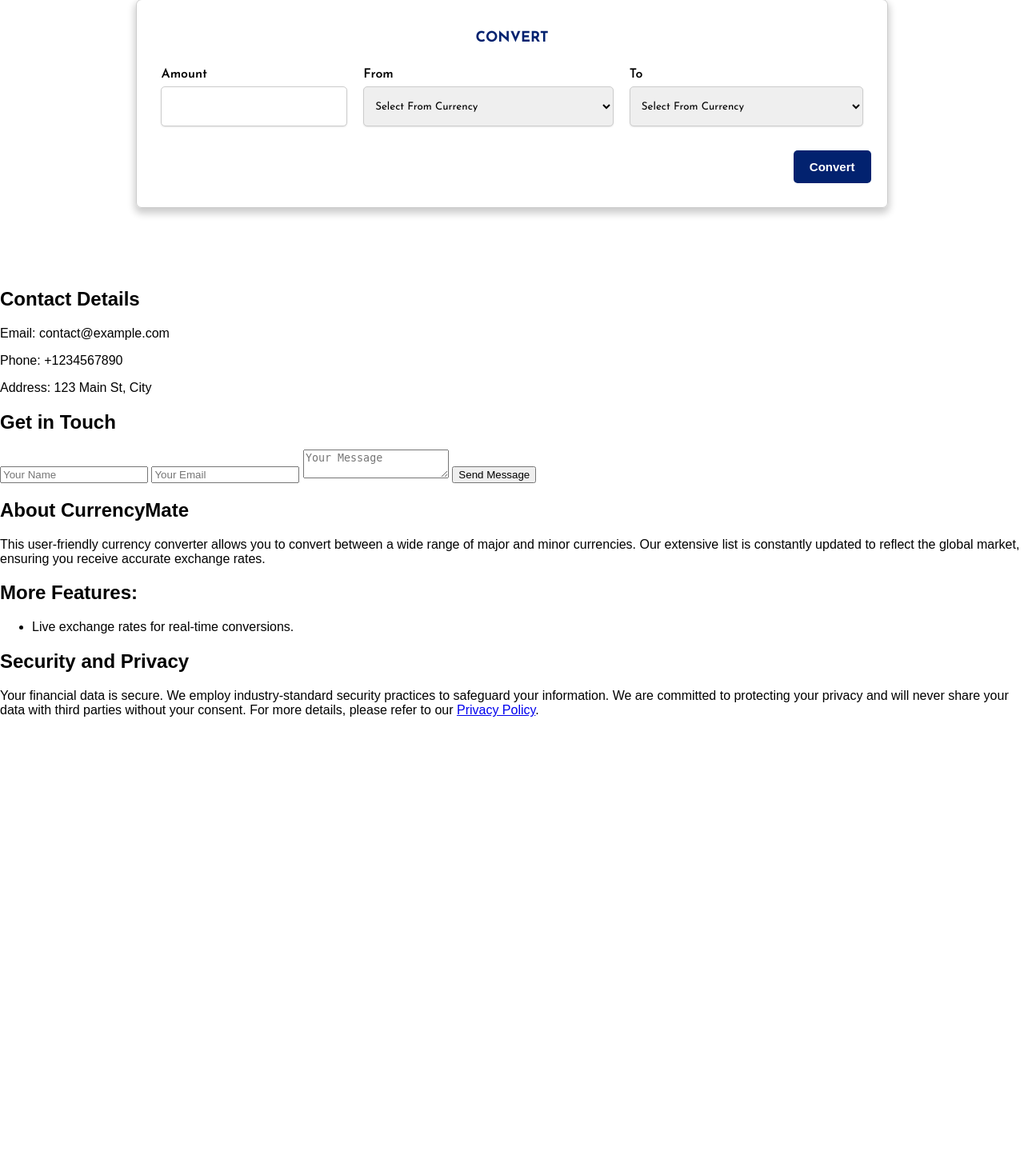
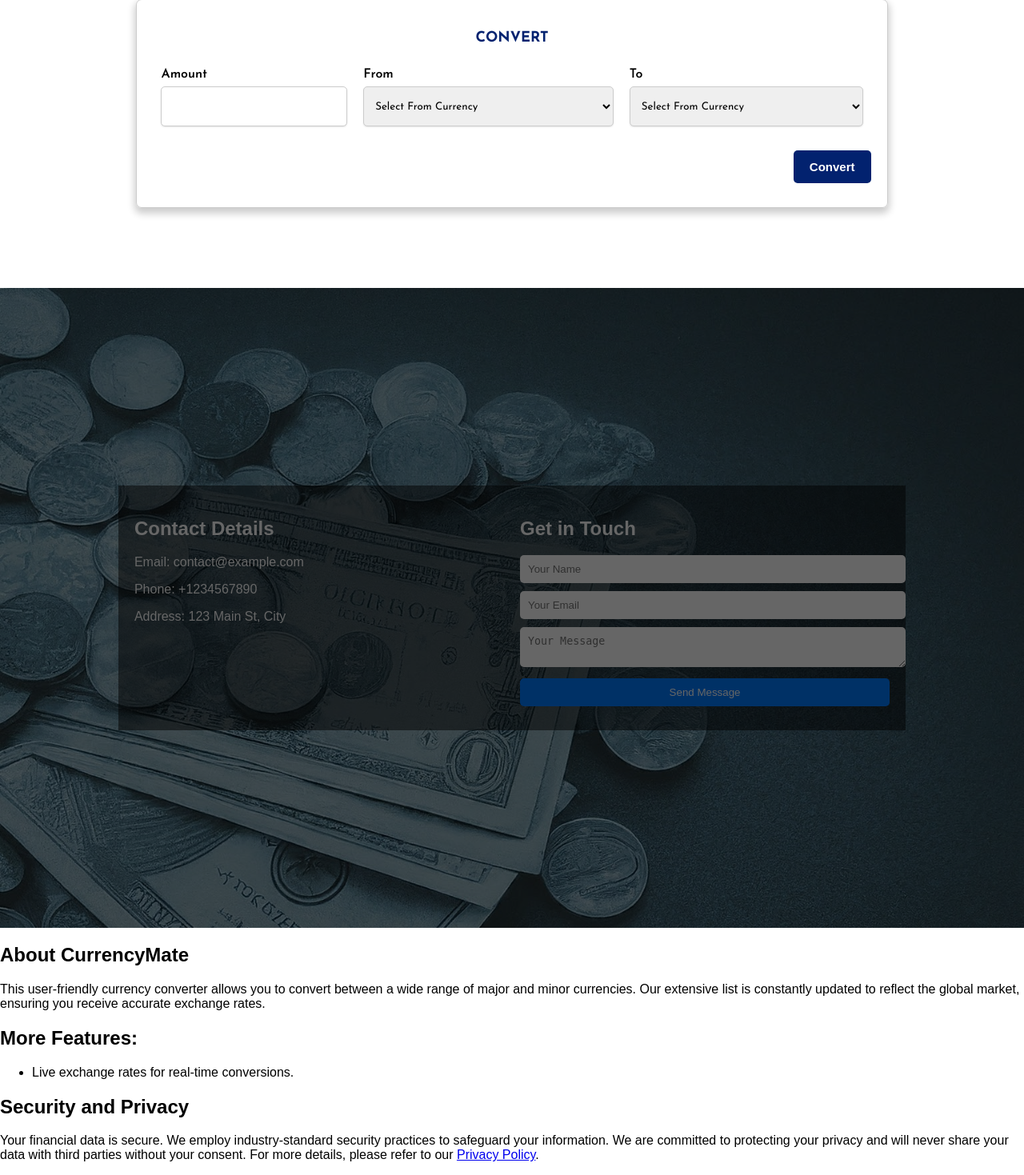
Before and after one commit to Augustinejude365/Portfolio-Project---CurrencyMate, a Flask app: page / in a window 1280 px wide. Shown: the part 151-1620 px from the top of the page at 80% size. Before the commit the page ends 1047 px from the top, so only its background shows below. Run offline with Flask 2, Linux system fonts and the light colour scheme.

Commit message:
added : styles

```diff
--- /dev/null
+++ b/static/styles/sections.css
@@ -0,0 +1,60 @@
+.contact-wrapper {
+  display: flex;
+  justify-content: center;
+  align-items: center;
+  height: 100vh;
+  background-image: url('../images/contact-us-bg.jpg');
+  background-size: cover;
+  background-attachment: fixed;
+  filter: brightness(0.4); /* Adjust the value between 0 (black) and 1 (original) */
+	z-index: -1;
+}
+
+.contact-container {
+  display: flex;
+  justify-content: space-between;
+  max-width: 1200px;
+  padding: 20px;
+}
+
+.contact-details, .contact-form {
+  flex: 1;
+  color: white;
+	 z-index: 999;
+}
+
+.contact-details {
+  margin-right: 20px;
+}
+
+.contact-section {
+  position: relative;
+  z-index: 1;
+}
+
+.contact-section:before {
+  content: "";
+  position: absolute;
+  top: 0;
+  left: 0;
+  width: 100%;
+  height: 100%;
+  background: rgba(0, 0, 0, 0.5); /* Adjust opacity as needed */
+  z-index: -1;
+}
+
+.contact-form input, .contact-form textarea, .contact-form button {
+  width: 100%;
+  padding: 10px;
+  margin-bottom: 10px;
+  border: none;
+  border-radius: 5px;
+}
+.contact-form button {
+  background-color: #007bff;
+  color: white;
+  cursor: pointer;
+}
+.contact-form button:hover {
+  background-color: #0056b3;
+}
--- a/static/styles/styles.css
+++ b/static/styles/styles.css
@@ -4,6 +4,8 @@ body {
 	font-family: Arial, sans-serif;
 	margin: 0;
 	padding: 0;
+	height: 100%;
+	width: 100%;
 }
 
 .header {
```
